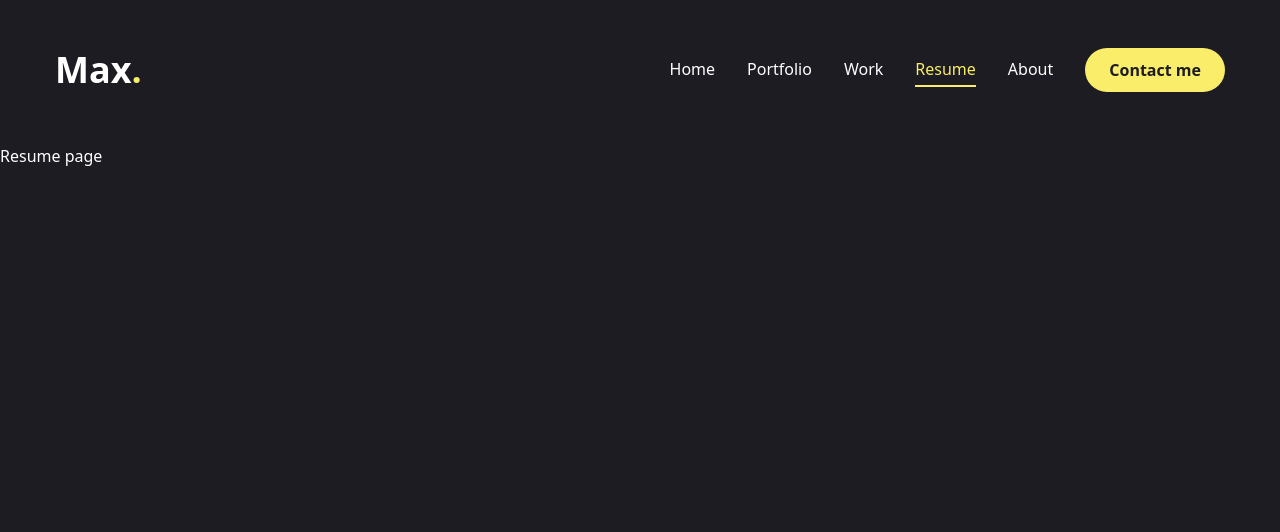
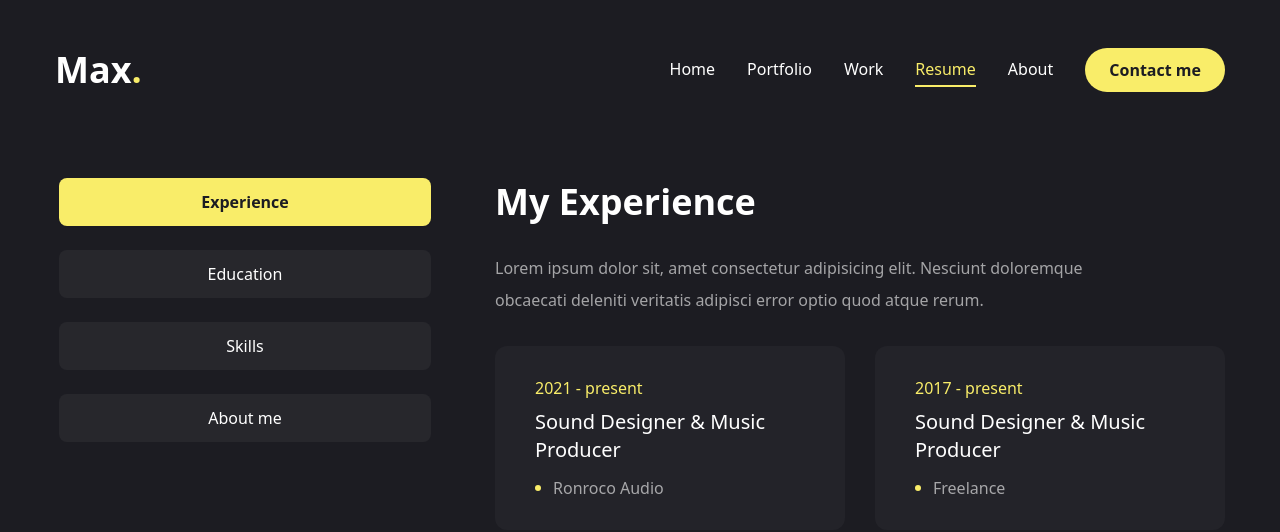
Before and after one commit to maximosigniorini/personal-website, a Next.js app: page /resume in a window 1280 px wide. Shown: the top 532 px of the page. Built offline with nearby package versions, Linux system fonts and the light colour scheme.

Commit message:
Building resume page

```diff
--- a/app/resume/page.jsx
+++ b/app/resume/page.jsx
@@ -30,15 +30,178 @@
     },
     {
       fieldName: "Nationality",
-      fieldValue: "Argentina"
+      fieldValue: "Argentina & Spain"
     },
 
   ]
 }
 
+const experience = {
+  icon: '/assets/Resume/badge.svg',
+  title: 'My Experience',
+  description: "Lorem ipsum dolor sit, amet consectetur adipisicing elit. Nesciunt doloremque obcaecati deleniti veritatis adipisci error optio quod atque rerum.",
+  items: [
+    {
+      company: "Ronroco Audio",
+      position: "Sound Designer & Music Producer",
+      duration: "2021 - present",
+    },
+    {
+      company: "Freelance",
+      position: "Sound Designer & Music Producer",
+      duration: "2017 - present",
+    }
+  ]
+}
+
+const education = {
+  icon: '/assets/Resume/cap.svg',
+  title: 'My education',
+  description: "Lorem ipsum dolor sit, amet consectetur adipisicing elit. Nesciunt doloremque obcaecati deleniti veritatis adipisci error optio quod atque rerum.",
+  items: [
+    {
+      institution: "Bournemouth University",
+      degree: "MA Sound Design for Screen",
+      duration: "2023 - 2024",
+    },
+    {
+      institution: "Universidad Nacional de Tres de Febrero",
+      degree: "Bachelor in Electronic Arts",
+      duration: "2016 - 2022",
+    },
+    {
+      institution: "Morley College",
+      degree: "Music Production Summer Course",
+      duration: "2015",
+    },
+  ]
+}
+
+const skills = {
+  title: "My skills",
+  description: "Lorem, ipsum dolor sit amet consectetur adipisicing elit.",
+  skillist: [
+    {
+      icon: '/assets/Resume/protools.png',
+      name: "Avid Pro Tools"
+    },
+    {
+      icon: '/assets/Resume/logic.png',
+      name: "Logic Pro X"
+    },
+    {
+      icon: '/assets/Resume/reaper.png',
+      name: "Reaper"
+    },
+    {
+      icon: '/assets/Resume/ableton.png',
+      name: "Ableton Live"
+    },
+  ]
+}
+
+import {Tabs, TabsContent, TabsList, TabsTrigger} from '@/components/ui/tabs'
+
+import { Tooltip, TooltipContent, TooltipProvider, TooltipTrigger} from '@/components/ui/tooltip';
+
+import { ScrollArea } from '@/components/ui/scroll-area';
+import { motion } from 'framer-motion';
+import Image from 'next/image';
+
 const Resume = () => {
   return (
-    <div>Resume page</div>
+    <motion.div initial={{opacity: 0}} animate={{opacity:1, transition: {delay: 2.4, duration: 0.4, ease: 'easeIn'}}} className='min-h-[80vh] flex items-center justify-center py-12 xl:py-0'>
+
+      <div className="container mx-auto">
+        <Tabs defaultValue='experience' className='flex flex-col xl:flex-row gap-[60px]'>
+          <TabsList className="flex flex-col w-full max-w-[380px] mx-auto xl:mx-0 gap-6">
+            <TabsTrigger value="experience">Experience</TabsTrigger>
+            <TabsTrigger value="education">Education</TabsTrigger>
+            <TabsTrigger value="skills">Skills</TabsTrigger>
+            <TabsTrigger value="about">About me</TabsTrigger>
+          </TabsList>
+
+          <div className='min-h-[70vh] w-full'>
+            {/* experience */}
+            <TabsContent value="experience" className="w-full">
+             <div className='flex flex-col gap-[30px] text-center xl:text-left'>
+              <h3 className='text-4xl font-bold'>{experience.title}</h3>
+              <p className='max-w-[600px] text-white/60 mx-auto xl:mx-0'>{experience.description}</p>
+              <ScrollArea className="h-[400px]">
+                <ul className='grid grid-cols-1 lg:grid-cols-2 gap-[30px]'>
+                  {experience.items.map((item, index) =>{
+                    return (
+                    <li key={index} className='bg-[#232329] h-[184px] py-6 px-10 rounded-xl flex flex-col justify-center items-center lg:items-start gap-1'>
+                      <span className='text-accent'>{item.duration}</span>
+                      <h3 className='text-xl max-w-[260px] min-h-[60px] text-center lg:text-left'>{item.position}</h3>
+                      <div className='flex items-center gap-3'>
+                        {/* dot */}
+                        <span className='w-[6px] h-[6px] rounded-full bg-accent'></span>
+                        <p className='text-white/60'>{item.company}</p>
+                      </div>
+                    </li>
+                    )
+                  })}
+                </ul>
+              </ScrollArea>
+            </div>
+            </TabsContent>
+
+            {/* education */}
+            <TabsContent value="education" className="w-full">
+            <div className='flex flex-col gap-[30px] text-center xl:text-left'>
+              <h3 className='text-4xl font-bold'>{education.title}</h3>
+              <p className='max-w-[600px] text-white/60 mx-auto xl:mx-0'>{education.description}</p>
+              <ScrollArea className="h-[400px]">
+                <ul className='grid grid-cols-1 lg:grid-cols-2 gap-[30px]'>
+                  {education.items.map((item, index) =>{
+                    return (
+                    <li key={index} className='bg-[#232329] h-[184px] py-6 px-10 rounded-xl flex flex-col justify-center items-center lg:items-start gap-1'>
+                      <span className='text-accent'>{item.duration}</span>
+                      <h3 className='text-xl max-w-[260px] min-h-[60px] text-center lg:text-left'>{item.degree}</h3>
+                      <div className='flex items-center gap-3'>
+                        {/* dot */}
+                        <span className='w-[6px] h-[6px] rounded-full bg-accent'></span>
+                        <p className='text-white/60'>{item.institution}</p>
+                      </div>
+                    </li>
+                    )
+                  })}
+                </ul>
+              </ScrollArea>
+            </div>
+            </TabsContent>
+
+            {/* skills */}
+            <TabsContent value="skills" className="w-full">
+              <div className="flex flex-col gap-[30px]">
+                <div className='flex flex-col gap-[30px] text-center xl:text-left'>
+                  <h3 className='text-4xl font-bold'>{skills.title}</h3>
+                  <p className='max-w-[600px] text-white/60 mx-auto xl:mx-0'>{skills.description}</p>
+                </div>
+                <ul className='grid grid-cols-2 sm:grid-cols-3 md:grid-cols-4 xl:gap-[30px]'>
+                  {skills.skillist.map((skill, index) => {
+                    return(
+                      <li key={index}>
+                        <TooltipProvider>
+                          <Tooltip>
+                            <TooltipTrigger>
+                              <Image src={skill.icon} width={60} height={60}/>
+                            </TooltipTrigger>
+                          </Tooltip>
+                        </TooltipProvider>
+                      </li>
+                    )
+                  })}
+                </ul>
+              </div>
+            </TabsContent>
+            {/* about me */}
+            <TabsContent value="about" className="w-full">about me</TabsContent>
+          </div>
+        </Tabs>
+      </div>
+    </ motion.div>
   )
 }
 
```
